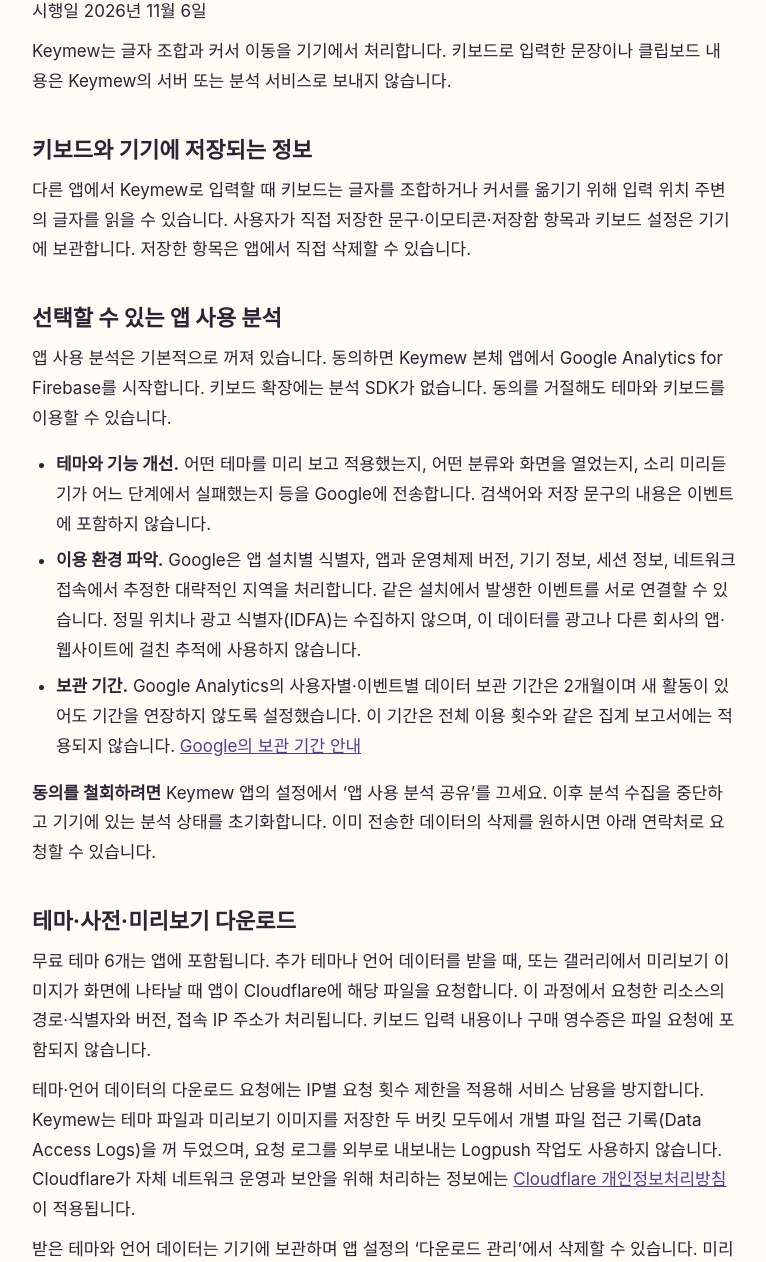
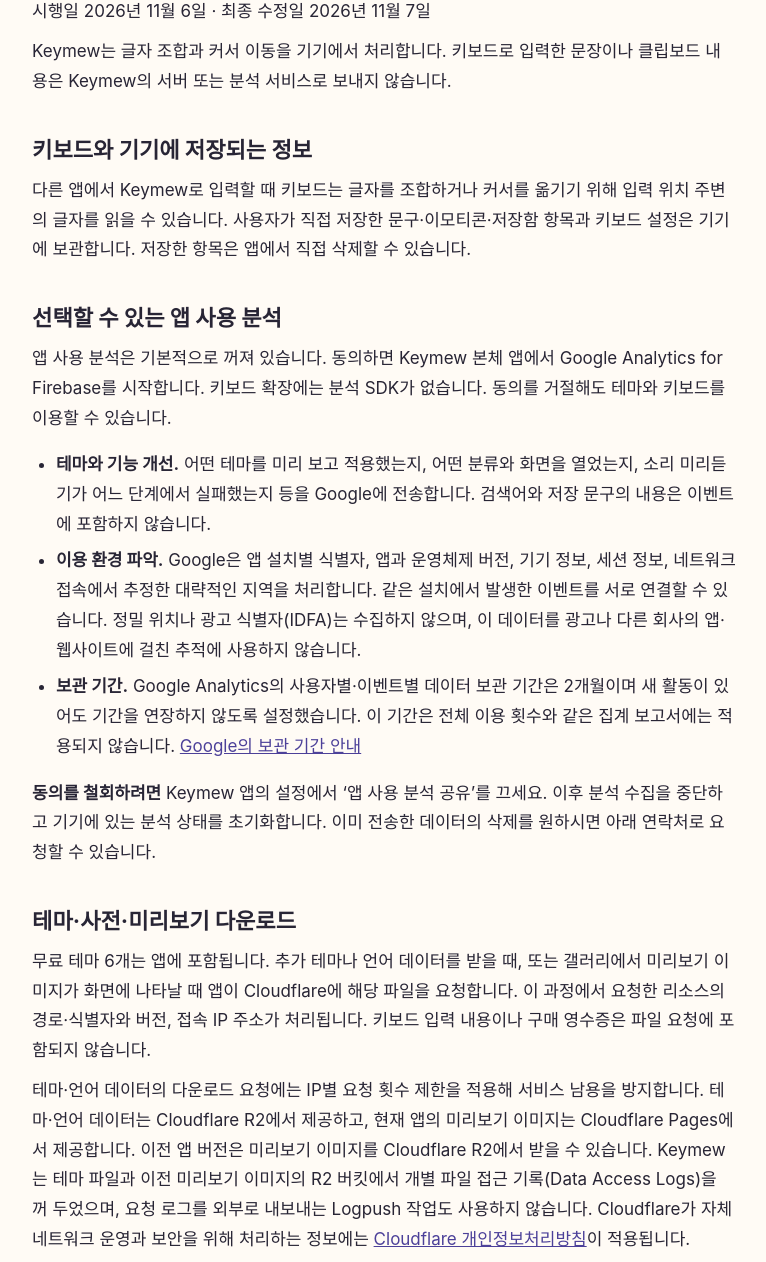
Before and after one commit to lilchul/keycap-keyboard-privacy, a plain HTML site: page index.html in a window 1280 px wide. Shown: the part 151-1413 px from the top of the page, without its empty margins (256-1022 px from the left). Drawn offline with Linux system fonts and the light colour scheme.

Commit message:
Clarify thumbnail delivery in privacy policy

```diff
--- a/index.html
+++ b/index.html
@@ -25,7 +25,7 @@
 <main>
   <nav aria-label="Language"><a href="./en/" hreflang="en" lang="en">English</a></nav>
   <h1>Keymew 개인정보처리방침</h1>
-  <p>시행일 <time datetime="2026-11-06">2026년 11월 6일</time></p>
+  <p>시행일 <time datetime="2026-11-06">2026년 11월 6일</time> · 최종 수정일 <time datetime="2026-11-07">2026년 11월 7일</time></p>
   <p>Keymew는 글자 조합과 커서 이동을 기기에서 처리합니다. 키보드로 입력한 문장이나 클립보드 내용은 Keymew의 서버 또는 분석 서비스로 보내지 않습니다.</p>
 
   <h2>키보드와 기기에 저장되는 정보</h2>
@@ -42,7 +42,7 @@
 
   <h2>테마·사전·미리보기 다운로드</h2>
   <p>무료 테마 6개는 앱에 포함됩니다. 추가 테마나 언어 데이터를 받을 때, 또는 갤러리에서 미리보기 이미지가 화면에 나타날 때 앱이 Cloudflare에 해당 파일을 요청합니다. 이 과정에서 요청한 리소스의 경로·식별자와 버전, 접속 IP 주소가 처리됩니다. 키보드 입력 내용이나 구매 영수증은 파일 요청에 포함되지 않습니다.</p>
-  <p>테마·언어 데이터의 다운로드 요청에는 IP별 요청 횟수 제한을 적용해 서비스 남용을 방지합니다. Keymew는 테마 파일과 미리보기 이미지를 저장한 두 버킷 모두에서 개별 파일 접근 기록(Data Access Logs)을 꺼 두었으며, 요청 로그를 외부로 내보내는 Logpush 작업도 사용하지 않습니다. Cloudflare가 자체 네트워크 운영과 보안을 위해 처리하는 정보에는 <a href="https://www.cloudflare.com/ko-kr/privacypolicy/">Cloudflare 개인정보처리방침</a>이 적용됩니다.</p>
+  <p>테마·언어 데이터의 다운로드 요청에는 IP별 요청 횟수 제한을 적용해 서비스 남용을 방지합니다. 테마·언어 데이터는 Cloudflare R2에서 제공하고, 현재 앱의 미리보기 이미지는 Cloudflare Pages에서 제공합니다. 이전 앱 버전은 미리보기 이미지를 Cloudflare R2에서 받을 수 있습니다. Keymew는 테마 파일과 이전 미리보기 이미지의 R2 버킷에서 개별 파일 접근 기록(Data Access Logs)을 꺼 두었으며, 요청 로그를 외부로 내보내는 Logpush 작업도 사용하지 않습니다. Cloudflare가 자체 네트워크 운영과 보안을 위해 처리하는 정보에는 <a href="https://www.cloudflare.com/ko-kr/privacypolicy/">Cloudflare 개인정보처리방침</a>이 적용됩니다.</p>
   <p>받은 테마와 언어 데이터는 기기에 보관하며 앱 설정의 ‘다운로드 관리’에서 삭제할 수 있습니다. 미리보기 이미지는 다시 내려받는 일을 줄이기 위해 기기에 임시 저장됩니다.</p>
 
   <h2>프리미엄 구매와 복원</h2>
```
Also changed, not shown: en/index.html (+2 -2 lines).
